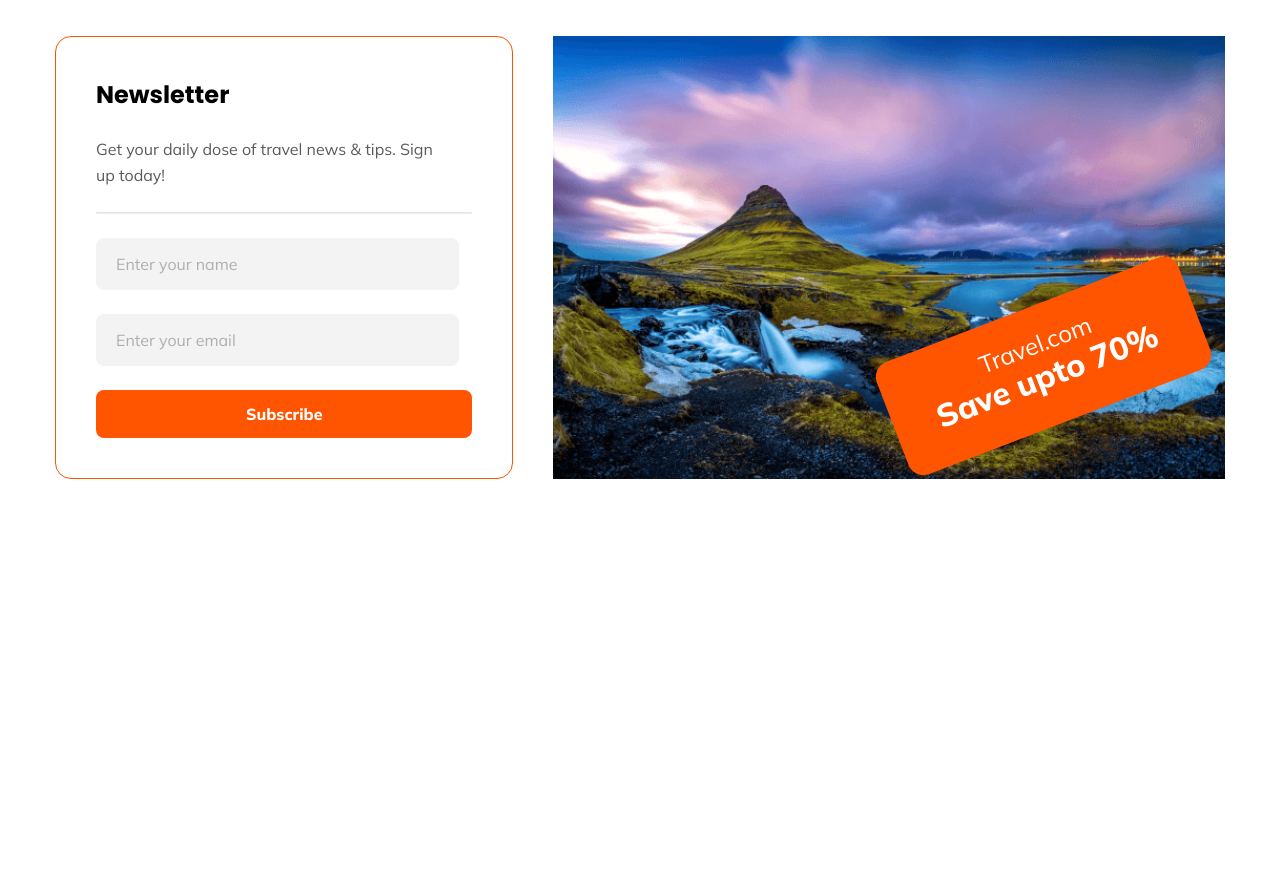
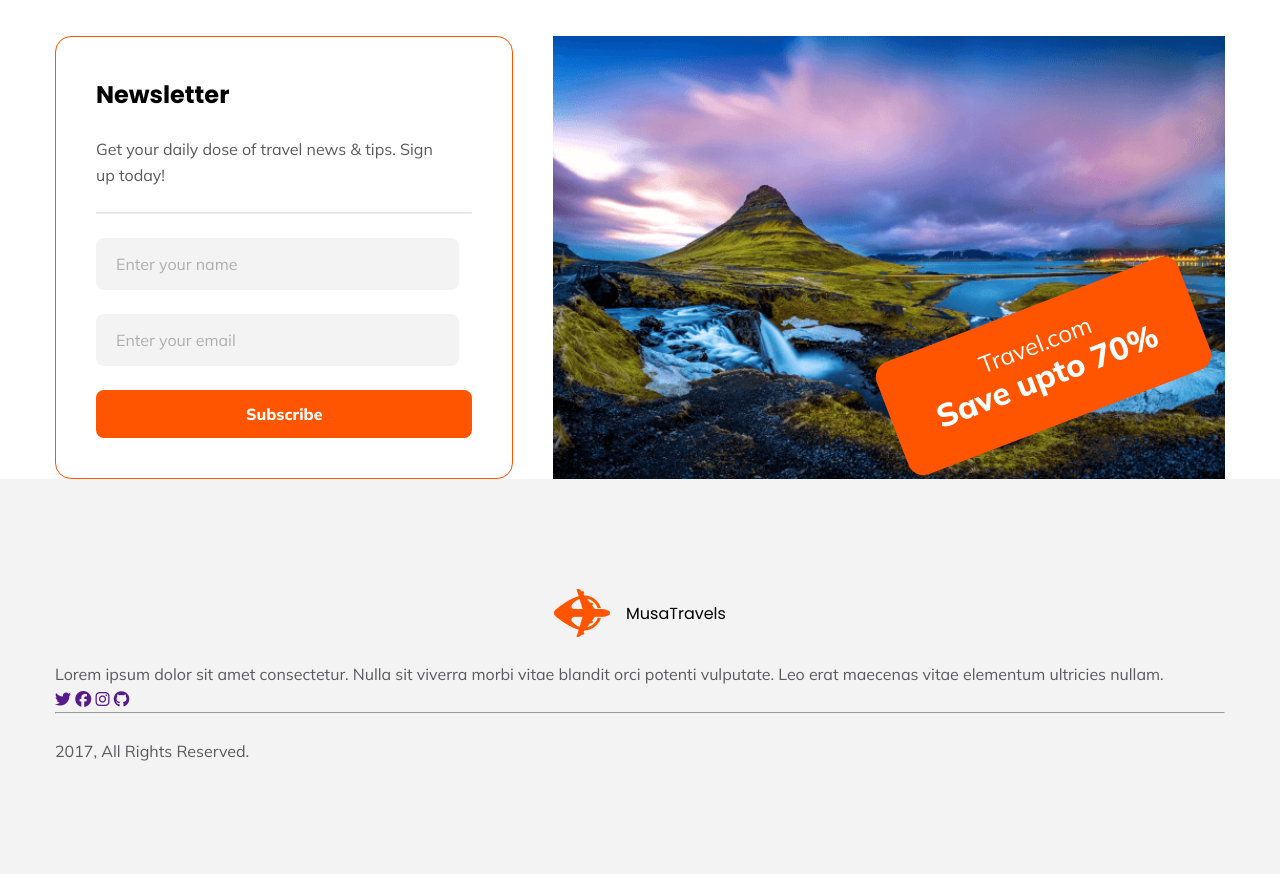
Before and after one commit to musaakramsaleh/assignment-2, a plain HTML site: page index.html in a window 1280 px wide. Shown: the part 5811-6685 px from the top of the page. Before the commit the page ends 6297 px from the top, so only its background shows below. Drawn offline with Linux system fonts and the light colour scheme.

Commit message:
done second time

```diff
--- a/index.html
+++ b/index.html
@@ -33,6 +33,7 @@
             <p class="banner-paragraph">Dolor sit amet consectetur. Nullam suspendisse vitae ultricies dolor adipiscing. In et odio enim ac quis sapien urna eu phasellus.</p>
             <form action="">
                 <input type="text" placeholder="Where go">
+
                 <button class="btn-common"><i class="fa-solid fa-magnifying-glass"></i>Find Now</button>
             </form>
         </div>
@@ -174,5 +175,22 @@
          </div>
         </section>
     </main>
+    <footer class="footer">
+        <div class="footer-content padding">
+            <div class="footer-logo">
+                <img src="./Images/Group 40071 (2).png" alt="">
+                <a class="footer-title"><span class="hero-footer">Musa</span>Travels</a>
+            </div>
+            <p class="footer-text">Lorem ipsum dolor sit amet consectetur. Nulla sit viverra morbi vitae blandit orci potenti vulputate. Leo erat maecenas vitae elementum ultricies nullam. </p>
+            <div class="footer-img">
+                <a href=""><i class="fa-brands fa-twitter"></i></a>
+                <a href=""><i class="fa-brands fa-facebook"></i></a>
+                <a href=""><i class="fa-brands fa-instagram"></i></a>
+                <a href=""><i class="fa-brands fa-github"></i></a>
+            </div>
+            <hr>
+            <p>2017, All Rights Reserved.</p>
+        </div>
+    </footer>
 </body>
 </html>
--- a/styles/responsive.css
+++ b/styles/responsive.css
@@ -132,6 +132,14 @@
 #button-deals{
     display: none;
 }
+.simple-content h2{
+    font-size: 20px;
+    max-width: 250px;
+}
+.simple-content li{
+    width: 335px;
+    margin-left: 10px;
+}
 .simple-top{
     flex-direction: column;
 }
@@ -142,11 +150,18 @@
     width: 48%;
     height: 28%;
 }
+.lower-image {
+    height: 300px;
+}
+.lower-image img {
+    height: 100%;
+    border-radius: 15px;
+}
 .lower-discount p{
     font-size: 15.854px;
 }
 .lower-discount h2{
-    font-size: 21.138px;
+    font-size: 18px;
 }
 .simple-form input{
     padding: 16px 20px;
--- a/styles/style.css
+++ b/styles/style.css
@@ -591,3 +591,16 @@ body {
     height: 100%;
     object-fit: cover;
 }
+.footer{
+ background: rgba(19, 19, 24, 0.05);;
+}
+.footer-logo{
+    display: flex;
+    gap: 16px;
+    align-items: center;
+    margin: 0 auto;
+    justify-content: center;
+}
+.footer-content{
+   padding:110px 0;
+}
```
